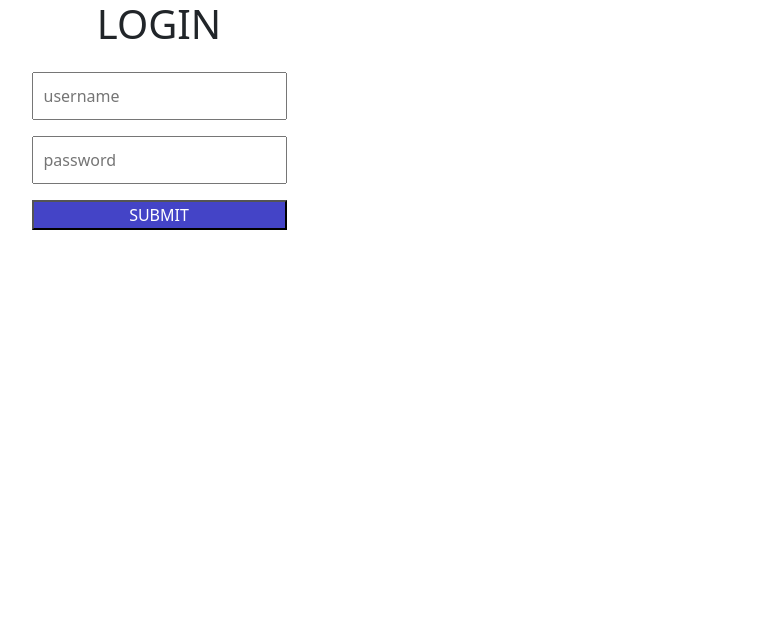
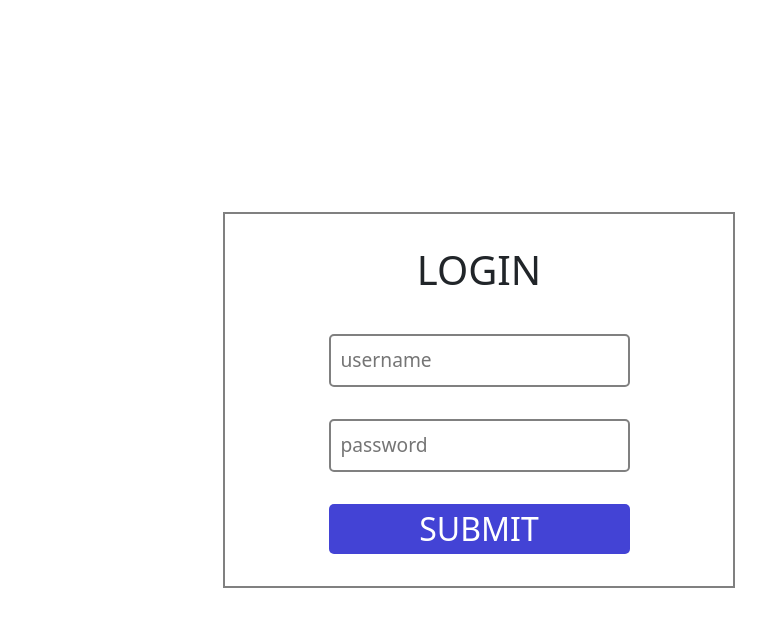
Before and after one commit to estboi/graphql, a React (Create React App) app: page / in a window 1280 px wide. Shown: the top 626 px of the page, without its empty margins (161-927 px from the left). Built offline with nearby package versions, Linux system fonts and the light colour scheme.

Commit message:
personal info and login css

```diff
--- a/src/App.css
+++ b/src/App.css
@@ -4,34 +4,54 @@
     height: 100vh;
     width: 100vw;
 
+    display: flex;
     justify-content: center;
     align-items: center;
 }
 
 #loginDiv {
-    width: 50%;
+    width: 40%;
     display: flex;
     flex-direction: column;
     align-items: center;
     justify-content: center;
+    padding: 2rem;
+    border: 2px solid grey;
 }
 
 #loginForm {
     display: flex;
     flex-direction: column;
+    min-width: 50%;
 }
 
 .input {
     padding: 10px;
-    margin-top: 1rem;
+    margin-top: 2rem;
+    font-size: 1.2rem;
+    border-radius: 5px;
+    border: none;
+    border: 2px solid grey;
 }
 
 .submit {
-    margin-top: 1rem;
+    margin-top: 2rem;
     color: white;
-    background-color: rgb(68, 68, 199);
+    background-color: rgb(67, 67, 213);
+    font-size: 2rem;
+    border: none;
+    transition: background-color 0.1s ease;
+    border-radius: 5px;
+    border: none;
 }
 
 .submit:hover {
-    background-color: rgb(44, 44, 184);
+    background-color: rgb(29, 29, 170);
 }
+
+/* PERSONAL BLOCK */
+
+#PersonalBlock {
+    padding: 1rem;
+    border: 2px solid grey;
+}
--- a/src/App.tsx
+++ b/src/App.tsx
@@ -2,7 +2,7 @@ import React, { useState } from "react";
 import "./App.css";
 import LoginPage from "./components/login";
 import MainPage from "./components/mainPage";
-import { fetchData, fetchLogin } from "./components/fetchingData";
+import { fetchLogin } from "./components/fetchingData";
 
 function App() {
   const [user, setUser] = useState(false);
@@ -23,7 +23,6 @@ function App() {
     localStorage.removeItem("token");
   };
 
-  fetchData();
   return (
     <div id="App">
       {user ? (
--- /dev/null
+++ b/src/components/PersonalInfo.tsx
@@ -0,0 +1,21 @@
+function PersonalInfo({ otherData }: any) {
+  const personalData = otherData.data.user[0].attrs;
+  console.log(otherData);
+  return (
+    <div id="PersonalBlock">
+      <h2>Personal Information</h2>
+      {otherData ? (
+        <div>
+          <p>Name: {personalData.firstName + " " + personalData.lastName}</p>
+          <p>Email: {personalData.email}</p>
+          <p>Tel: {personalData.tel}</p>
+          <p>Date of birth: {personalData.dateOfBirth.substring(0, 10)}</p>
+        </div>
+      ) : (
+        <p>Loading data...</p>
+      )}
+    </div>
+  );
+}
+
+export default PersonalInfo;
--- a/src/components/fetchingData.tsx
+++ b/src/components/fetchingData.tsx
@@ -20,11 +20,14 @@ export const fetchLogin = async (
 };
 
 const query = `
-    {
-      user {
-        firstName
-      }
-    }
+{
+	user {
+    auditRatio
+    attrs
+    totalUp
+    totalDown
+  }
+}
   `;
 
 export const fetchData = async () => {
@@ -51,7 +54,6 @@ export const fetchData = async () => {
 
   if (response.status === 200) {
     const data = await response.json();
-    console.log(data);
     return data;
   }
   return "error";
--- a/src/components/mainPage.tsx
+++ b/src/components/mainPage.tsx
@@ -1,7 +1,23 @@
-export default function MainPage({ user, handleLogout }: any) {
-  return (
-    <div id="mainDiv">
-      <h1>WELCOME</h1>
-    </div>
-  );
+import { useEffect, useState } from "react";
+import { fetchData } from "./fetchingData";
+import PersonalInfo from "./PersonalInfo";
+
+function MainPage({ user, handleLogout }: any) {
+  const [data, setData] = useState({});
+
+  useEffect(() => {
+    async function fetchDataAndSetData() {
+      const result = await fetchData();
+      if (result !== "error") {
+        setData(result);
+      } else {
+        console.error("Error fetching data");
+      }
+    }
+    fetchDataAndSetData();
+  }, []);
+  if (Object.keys(data).length === 0) return <></>;
+  return <PersonalInfo otherData={data} />;
 }
+
+export default MainPage;
```
